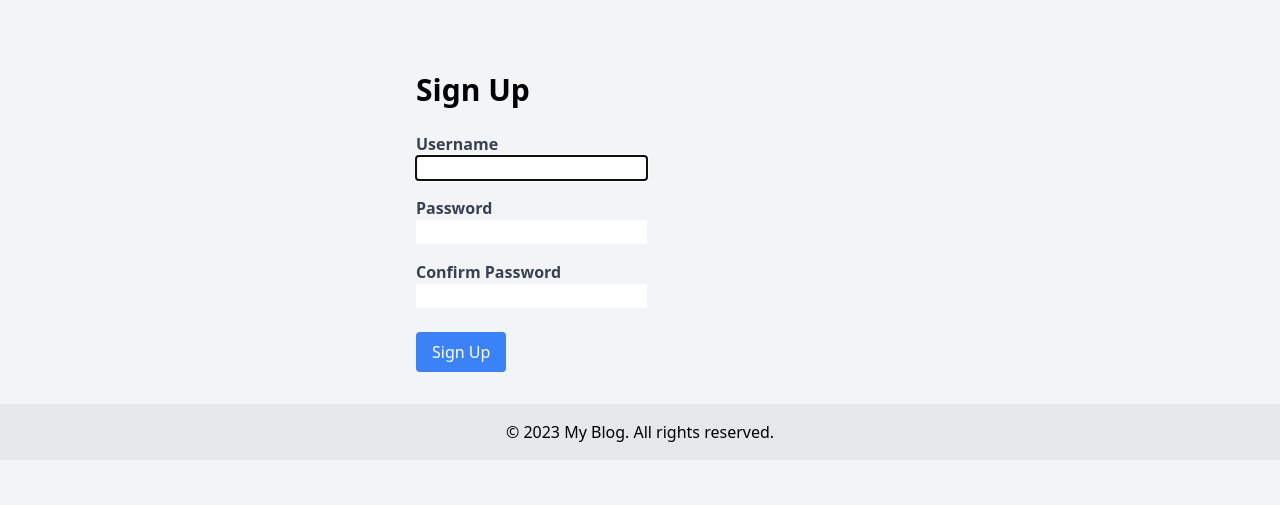
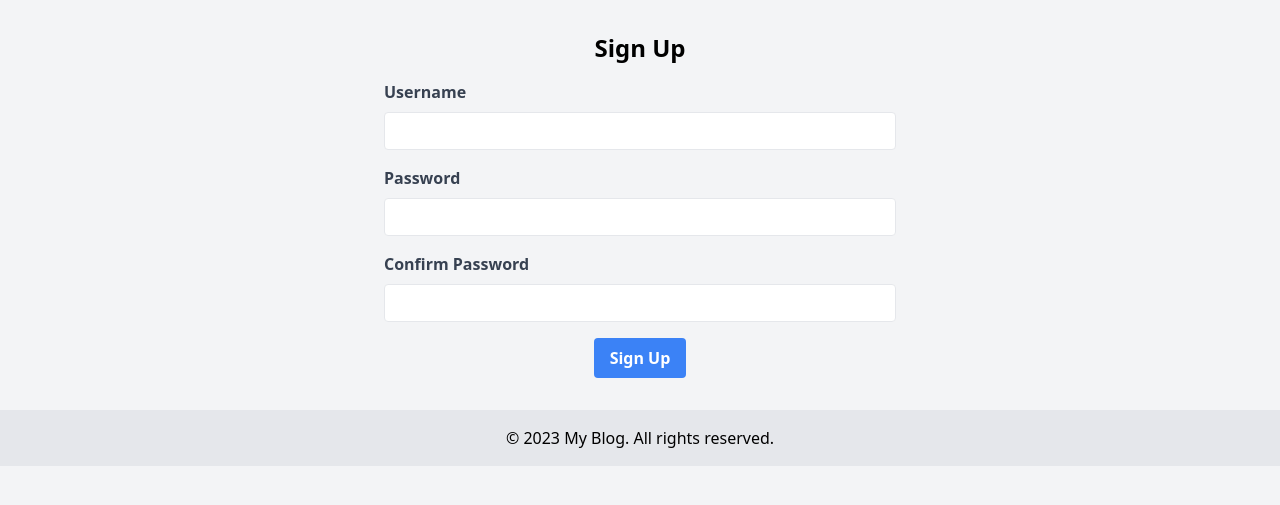
Before and after one commit to notSumit25/BlogPost, a Django app: page /signup/ in a window 1280 px wide. Shown: the part 76-581 px from the top of the page. Run offline with Django 4.2, Linux system fonts and the light colour scheme; some libraries are stand-ins or nearby versions.

Commit message:
Made changes to sign up html

```diff
--- a/blog/templates/blog/signup.html
+++ b/blog/templates/blog/signup.html
@@ -1,33 +1,26 @@
 <!-- templates/blog/signup.html -->
 {% extends 'blog/base.html' %}
+{% load widget_tweaks %}
 
 {% block content %}
-  <div class="max-w-md mx-auto mt-10">
-    <h1 class="text-3xl font-bold mb-6">Sign Up</h1>
-    <form method="POST">
+  <h1 class="text-2xl font-bold mb-4 flex justify-center">Sign Up</h1>
+  <form method="POST" class="max-w-lg mx-auto">
     {% csrf_token %}
     <div class="mb-4">
-        <label for="{{ form.username.id_for_label }}" class="block font-semibold text-gray-700">Username</label>
-        {{ form.username }}
-        {% if form.username.errors %}
-          <p class="text-red-500 mt-1">{{ form.username.errors }}</p>
-        {% endif %}
+      <label for="id_username" class="block text-gray-700 font-bold mb-2">Username</label>
+      {{ form.username|attr:"class:border rounded w-full py-2 px-3 text-gray-700 leading-tight focus:outline-none focus:shadow-outline" }}
+    </div>
+
+    <div class="mb-4">
+      <label for="id_password1" class="block text-gray-700 font-bold mb-2">Password</label>
+      {{ form.password1|attr:"class:border rounded w-full py-2 px-3 text-gray-700 leading-tight focus:outline-none focus:shadow-outline" }}
     </div>
     <div class="mb-4">
-        <label for="{{ form.password1.id_for_label }}" class="block font-semibold text-gray-700">Password</label>
-        {{ form.password1 }}
-        {% if form.password1.errors %}
-          <p class="text-red-500 mt-1">{{ form.password1.errors }}</p>
-        {% endif %}
+      <label for="id_password2" class="block text-gray-700 font-bold mb-2">Confirm Password</label>
+      {{ form.password2|attr:"class:border rounded w-full py-2 px-3 text-gray-700 leading-tight focus:outline-none focus:shadow-outline" }}
     </div>
-      <div class="mb-6">
-        <label for="{{ form.password2.id_for_label }}" class="block font-semibold text-gray-700">Confirm Password</label>
-        {{ form.password2 }}
-        {% if form.password2.errors %}
-          <p class="text-red-500 mt-1">{{ form.password2.errors }}</p>
-        {% endif %}
+    <div class="flex justify-center">
+      <button type="submit" class="bg-blue-500 hover:bg-blue-700 text-white font-bold py-2 px-4 rounded focus:outline-none focus:shadow-outline">Sign Up</button>
     </div>
-      <button type="submit" class="px-4 py-2 bg-blue-500 text-white rounded hover:bg-blue-600">Sign Up</button>
   </form>
-  </div>
 {% endblock %}
```
Also changed, not shown: db.sqlite3. Lines whose indentation alone changed are shown as unchanged.
